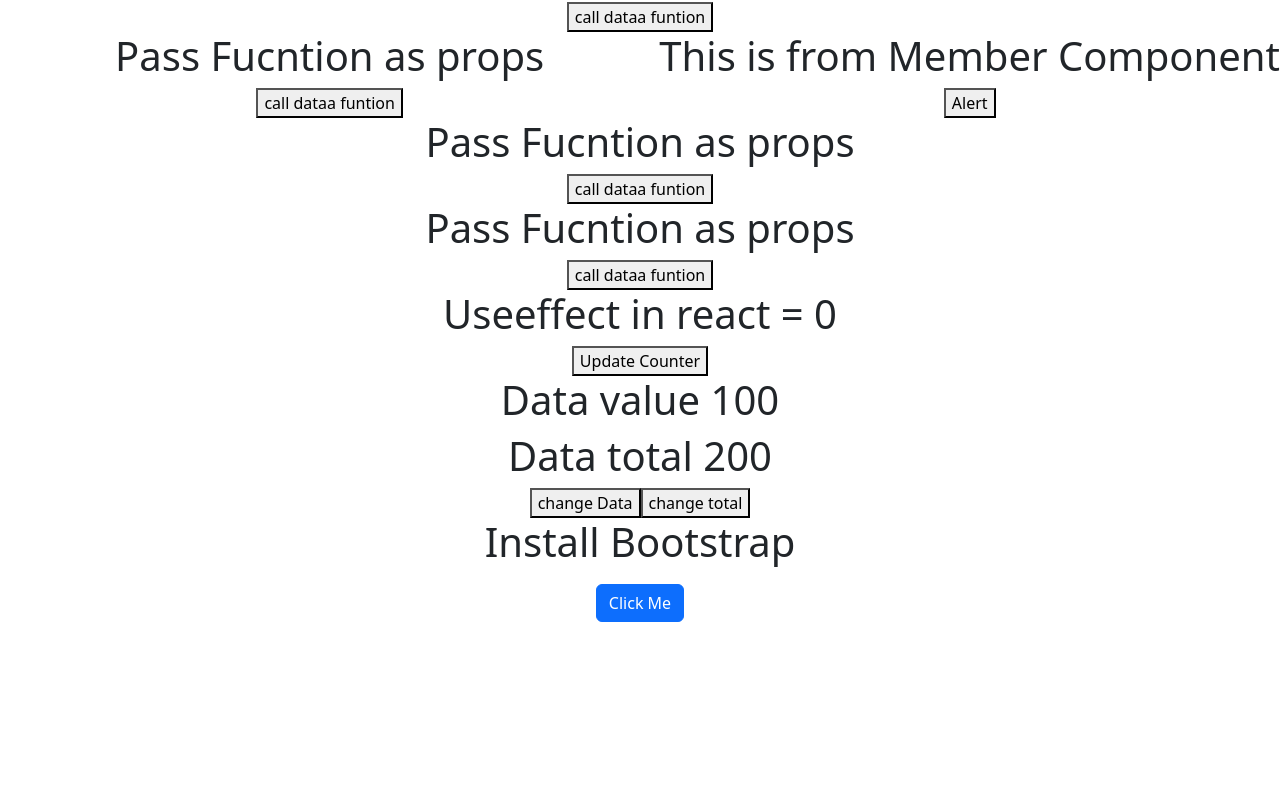
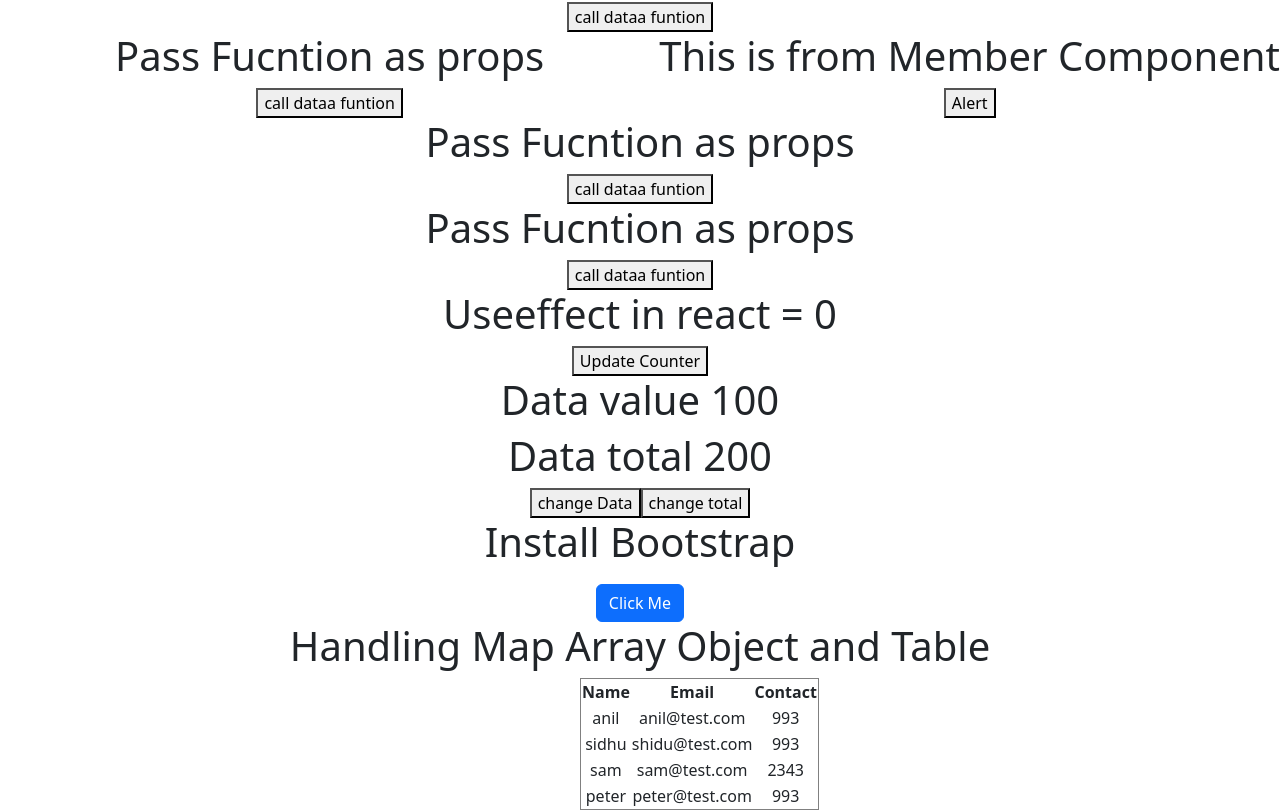
Before and after one commit to surendra960/getvalue, a React (Create React App) app: page / in a window 1280 px wide. Shown: the part 632-1442 px from the top of the page. Before the commit the page ends 1254 px from the top, so only its background shows below. Built offline with nearby package versions, Linux system fonts and the light colour scheme.

Commit message:
hadlind array object map for loop in java script

```diff
--- a/src/App.css
+++ b/src/App.css
@@ -40,3 +40,6 @@
 .btn {
   margin-top: 10px;
 }
+.center{
+  margin-left: 580px;
+}
--- a/src/App.js
+++ b/src/App.js
@@ -10,6 +10,7 @@ import Members from './Members';
 import Useeffect from './Useeffect';
 import Useeffectrestrict from './Useeffectrestrict';
 import Bootstrapuse from './Bootstrapuse';
+import Maparrayobj from './Maparrayobj';
 function App() {
   const [value, setValue] = useState('');
 
@@ -43,6 +44,7 @@ function App() {
         <Useeffect/>
         <Useeffectrestrict/>
         <Bootstrapuse/>
+        <Maparrayobj/>
     </div>
   );
 }
--- /dev/null
+++ b/src/Maparrayobj.js
@@ -0,0 +1,66 @@
+// import './App.css';
+// import React from 'react'
+
+// export default function Maparrayobj() {
+//   const students =[{name :"anil", email : "anil@test.com", contact:993},
+//   {name :"sidhu", email : "shidu@test.com", contact:993},
+//   {name :"sam", email : "sam@test.com", contact:2343},
+//   {name :"peter", email : "peter@test.com", contact:993}
+// ]
+//   return (
+//     <div>
+//       <h1>Handling Map Array Object and table</h1>
+//       <table border="1" className='center'>
+//         <tr>
+//           <td>Name</td>
+//           <td>Email</td>
+//           <td>Contact</td>
+//         </tr>
+//         {
+//           students.map((data)=>
+//           <tr>
+//             <td>{data.name}</td>
+//             <td>{data.email}</td>
+//             <td>{data.contact}</td>
+//           </tr>)
+//         }
+//       </table>
+//     </div>
+//   )
+// }
+import React from 'react';
+
+const students = [
+  { name: "anil", email: "anil@test.com", contact: 993 },
+  { name: "sidhu", email: "shidu@test.com", contact: 993 },
+  { name: "sam", email: "sam@test.com", contact: 2343 },
+  { name: "peter", email: "peter@test.com", contact: 993 }
+];
+
+function Maparrayobj() {
+  return (
+    <div>
+      <h1>Handling Map Array Object and Table</h1>
+      <table className='center' border={1}>
+        <thead>
+          <tr border="1">
+            <th>Name</th>
+            <th>Email</th>
+            <th>Contact</th>
+          </tr>
+        </thead>
+        <tbody>
+          {students.map((student, index) => (
+            <tr key={index}>
+              <td border={1}>{student.name}</td>
+              <td>{student.email}</td>
+              <td>{student.contact}</td>
+            </tr>
+          ))}
+        </tbody>
+      </table>
+    </div>
+  );
+}
+
+export default Maparrayobj;
```
